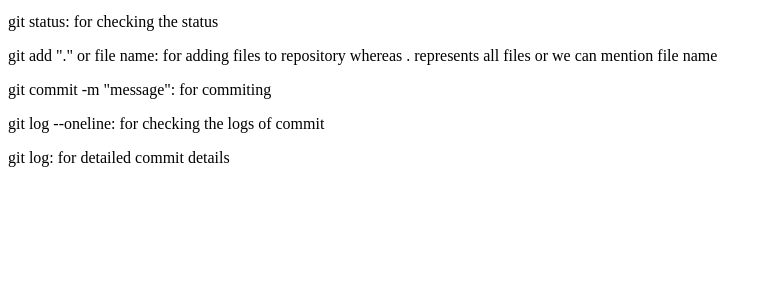
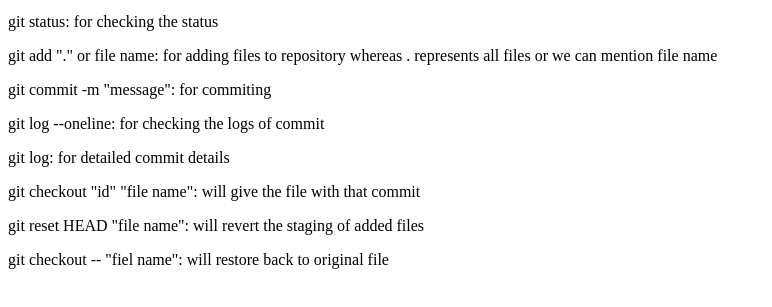
Before and after one commit to getkar128/git-test, a plain HTML site: page index.html in a window 1280 px wide. Shown: the part 101-408 px from the top of the page, without its empty margins (0-772 px from the left). Drawn offline with Linux system fonts and the light colour scheme.

Commit message:
fourth commit

```diff
--- a/index.html
+++ b/index.html
@@ -14,6 +14,9 @@
     <p>git commit -m "message": for commiting</p>
     <p>git log --oneline: for checking the logs of commit</p>
     <p>git log: for detailed commit details</p>
+    <p>git checkout "id" "file name": will give the file with that commit</p>
+    <p>git reset HEAD "file name": will revert the staging of added files</p>
+    <p>git checkout -- "fiel name": will restore back to original file</p>
 
 </body>
 </html>
```
